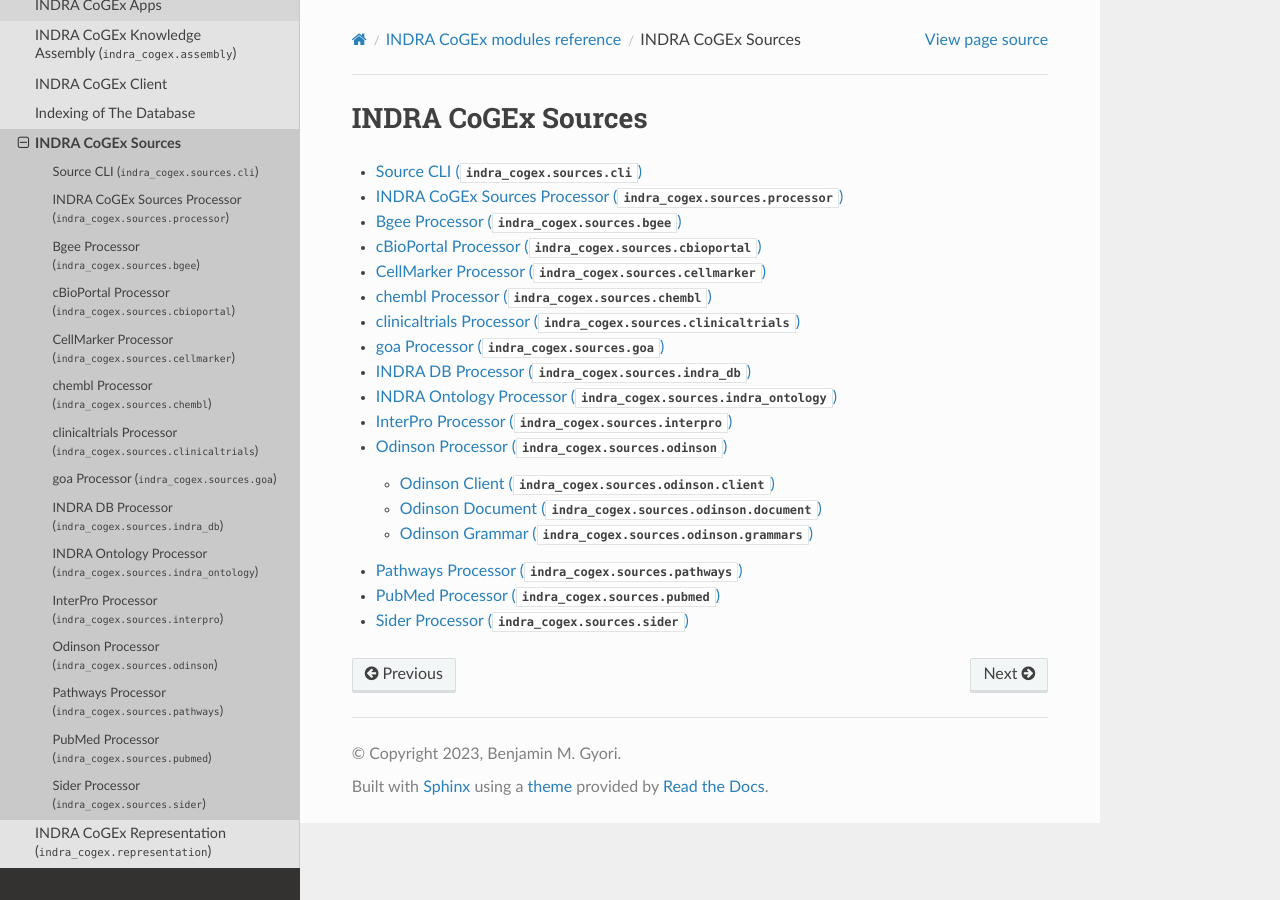
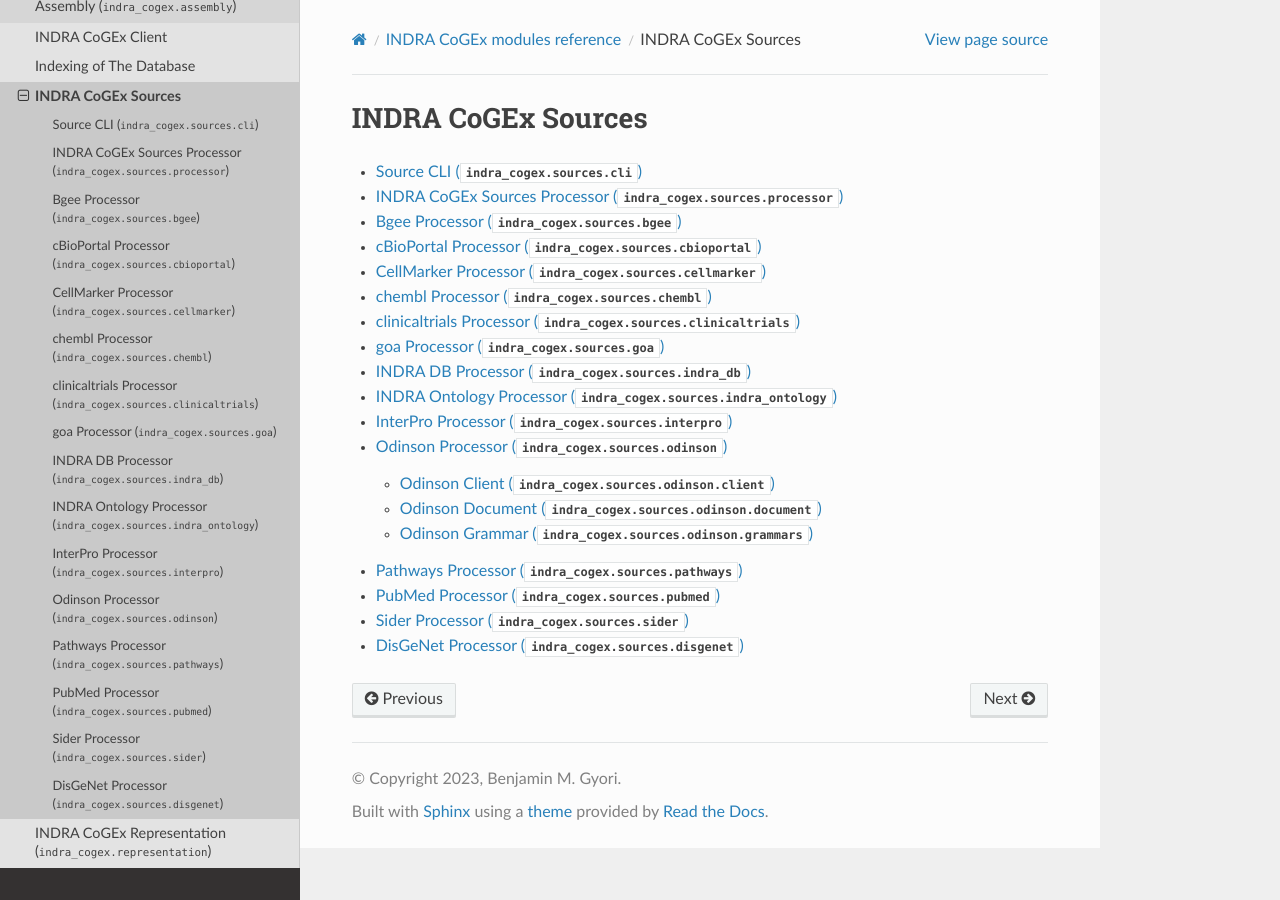
Before and after one commit to gyorilab/indra_cogex, a Sphinx documentation site: the page built from docs/source/modules/sources/index.rst, in a window 1280 px wide. Built offline with Sphinx 7.4.7 and the Read the Docs theme 2.0.0, drawn with Linux system fonts in a browser that asks for light colours.

```diff
--- /dev/null
+++ b/docs/source/modules/sources/disgenet.rst
@@ -0,0 +1,5 @@
+DisGeNet Processor (:py:mod:`indra_cogex.sources.disgenet`)
+===========================================================
+.. automodule:: indra_cogex.sources.disgenet
+    :members:
+    :show-inheritance:
--- a/docs/source/modules/sources/index.rst
+++ b/docs/source/modules/sources/index.rst
@@ -21,3 +21,4 @@ INDRA CoGEx Sources
    pathways
    pubmed
    sider
+   disgenet
```
Also changed, not shown: 1 other file.
